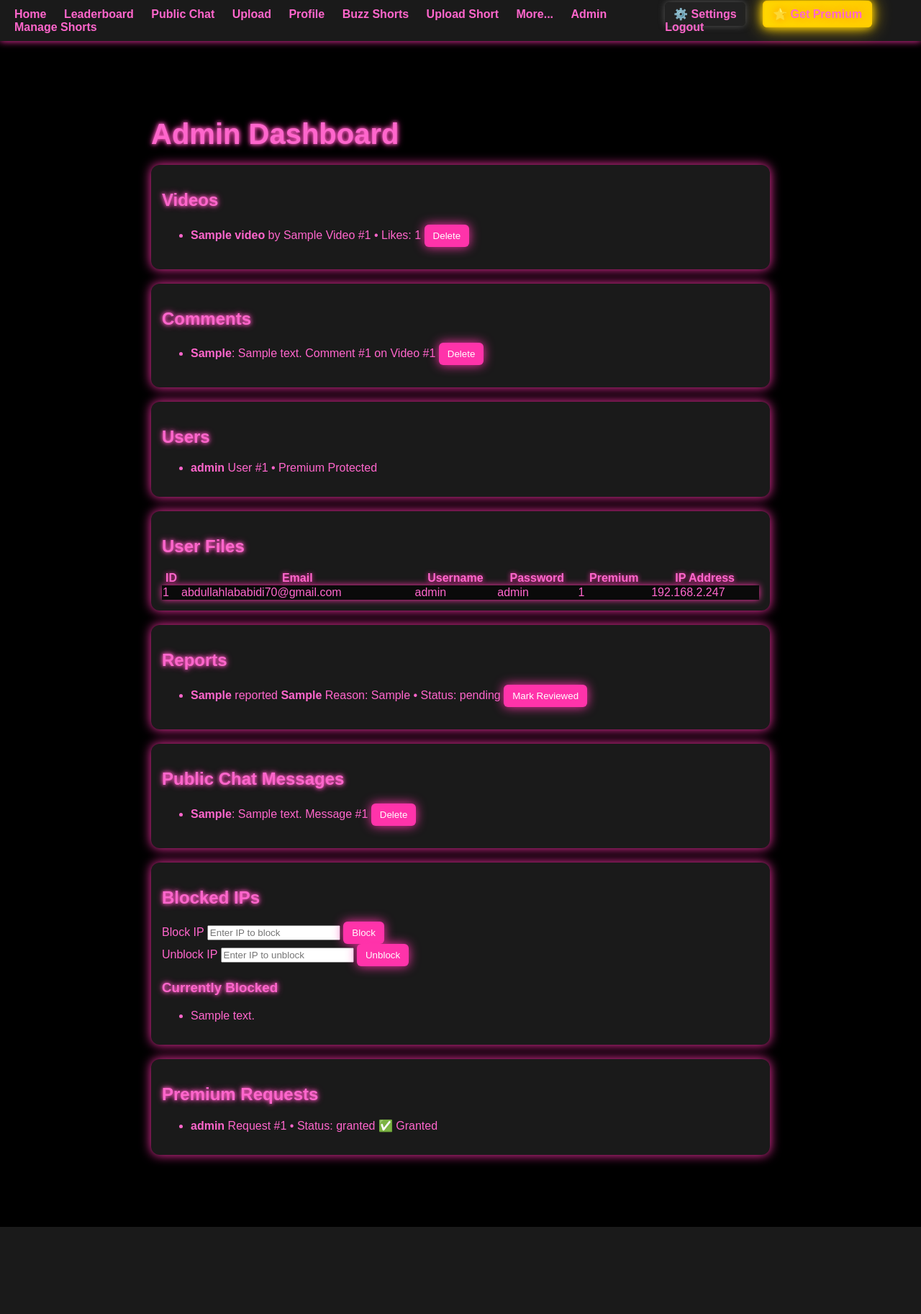
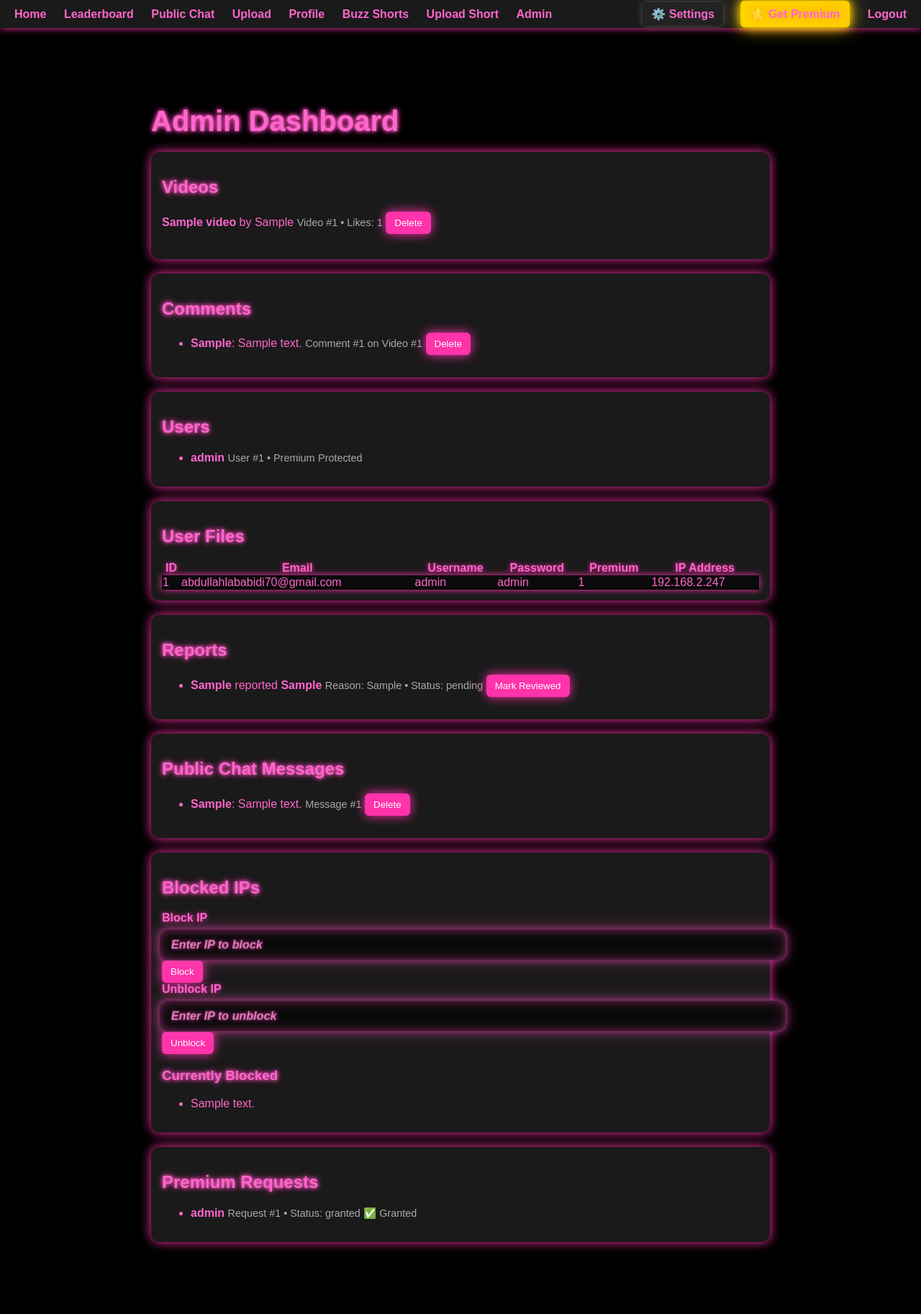
Before and after one commit to Mr-A-Hacker/BuzzTube2, a Flask app: page /admin in a window 1280 px wide. Shown: the whole page at 72% size. Before the commit the page ends 1704 px from the top, so only its background shows below. Run offline with Flask 3, Linux system fonts and the light colour scheme; a user stored in the database is signed in; data comes from the database, SQL or seed files in the repository; tables that the repository leaves empty hold one stand-in row (values such as "Sample post").

Commit message:
Update base.html

```diff
--- a/templates/base.html
+++ b/templates/base.html
@@ -51,7 +74,34 @@
       border: 2px solid #ffcc00; border-radius: 6px;
       padding: 8px 12px; transition: all 0.3s ease;
     }
-    .premium-btn:hover { background: linear-gradient(45deg, #ffcc00, #ffe066); box-shadow: 0 0 20px #ffd700, 0 0 40px #ffcc00; transform: scale(1.05); }
+    .premium-btn:hover {
+      background: linear-gradient(45deg, #ffcc00, #ffe066);
+      box-shadow: 0 0 20px #ffd700, 0 0 40px #ffcc00;
+      transform: scale(1.05);
+    }
+    .flash { padding: 10px; margin: 10px 0; border-radius: 6px; }
+    .flash.success { background-color: #330033; color: #ff66cc; }
+    .flash.danger { background-color: #330000; color: #ff3333; }
+    .flash.warning { background-color: #332200; color: #ffcc00; }
+    .flash.info { background-color: #001a33; color: #66ccff; }
+    .video-list { list-style: none; padding: 0; }
+    .video-list li { margin-bottom: 20px; }
+    .meta { font-size: 0.9em; color: #aaa; }
+    .neon-label { color: #ff66cc; font-weight: bold; text-shadow: 0 0 6px #ff33aa; margin-bottom: 6px; display: block; }
+    .neon-input, textarea, input[type="file"] {
+      width: 100%; padding: 12px 16px; border: 1px solid rgba(255,102,204,0.4);
+      border-radius: 12px; background-color: #0a0a0a; color: #ff66cc;
+      font-size: 1rem; font-weight: 600; outline: none;
+      box-shadow: inset 0 0 10px rgba(255,51,170,0.35),
+                  inset 0 0 20px rgba(255,102,204,0.25),
+                  0 0 10px rgba(255,51,170,0.35),
+                  0 0 20px rgba(255,102,204,0.45);
+      transform: perspective(800px) translateZ(8px);
+      transition: border-color .25s ease, box-shadow .25s ease, transform .25s ease, background .25s ease;
+    }
+    .neon-input::placeholder, textarea::placeholder { color: #ff99dd; text-shadow: 0 0 6px #ff33aa; font-style: italic; opacity: .9; }
+    .neon-input:hover, textarea:hover, input[type="file"]:hover { border-color: rgba(255,102,204,0.7); }
+    .neon-input:focus, textarea:focus { border-color: #ff66cc; }
     .premium-popup { display: none; position: fixed; top: 0; left: 0; width: 100%; height: 100%; background: rgba(0,0,0,0.85); justify-content: center; align-items: center; z-index: 9999; }
     .premium-content { background: #1a1a1a; padding: 30px; border-radius: 12px; box-shadow: 0 0 25px #ffd700; text-align: center; max-width: 500px; animation: glowPulse 2s infinite alternate; }
     @keyframes glowPulse { from { box-shadow: 0 0 25px #ffd700; } to { box-shadow: 0 0 45px #ffcc00; } }
@@ -68,10 +118,8 @@
       <a href="{{ url_for('profile') }}">Profile</a>
       <a href="{{ url_for('shorts_feed') }}">Buzz Shorts</a>
       <a href="{{ url_for('upload_short') }}">Upload Short</a>
-      <a href="{{ url_for('channels') }}">More...</a> <!-- NEW TAB -->
       {% if session.get('admin') %}
         <a href="{{ url_for('admin_dashboard') }}">Admin</a>
-        <a href="{{ url_for('admin_shorts') }}">Manage Shorts</a>
       {% endif %}
     </div>
     <div class="nav-right">
```
Also changed, not shown: other parts of templates/base.html (+57 -13 lines).
